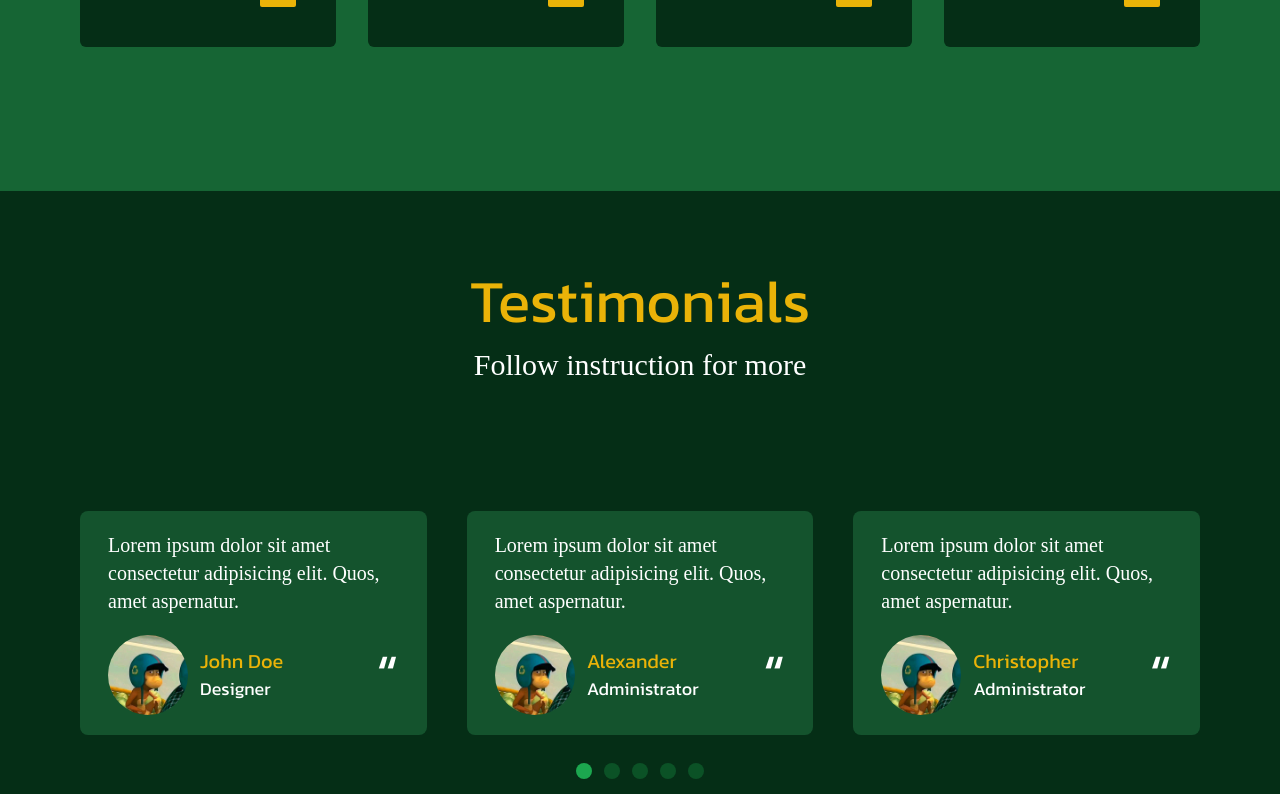
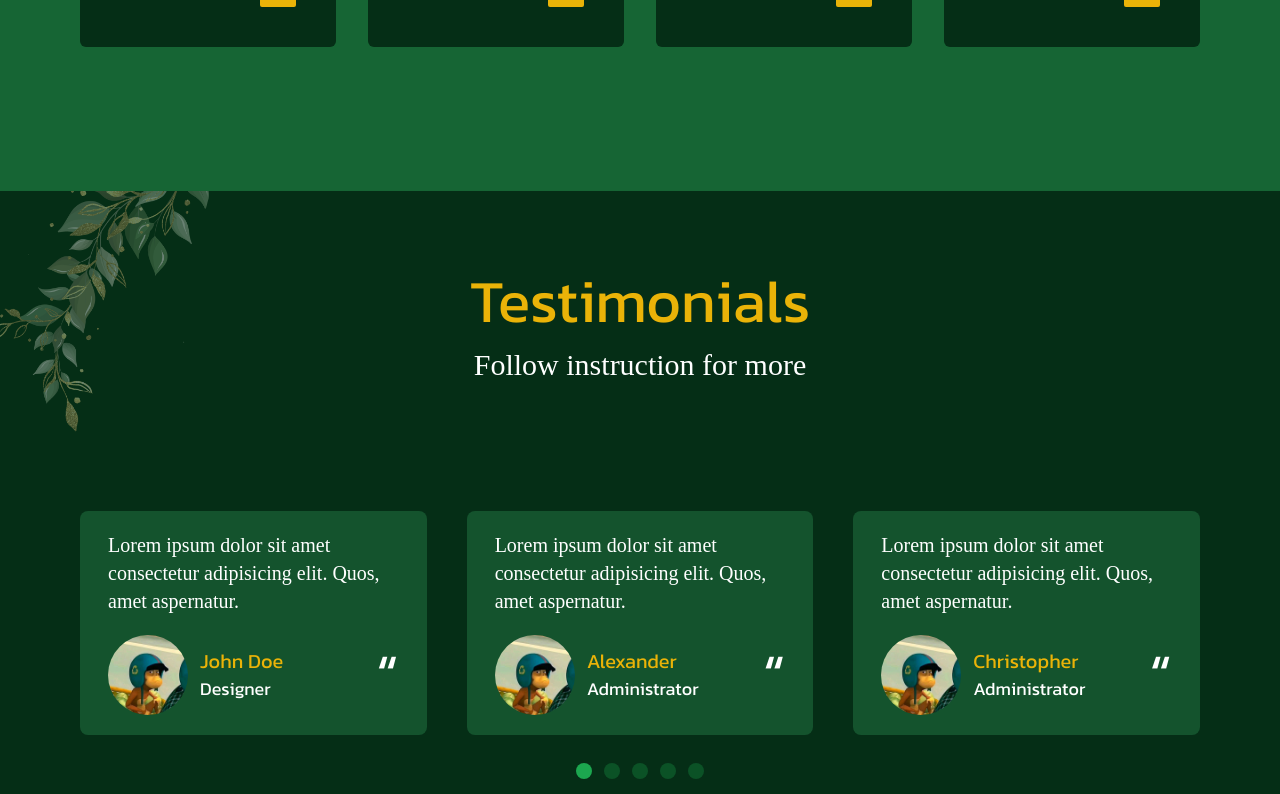
Before and after one commit to sahrulromadi/Plantify-Front-End, a React (Vite) app: page / in a window 1280 px wide. Shown: the part 3066-3860 px from the top of the page. Built offline with nearby package versions, Linux system fonts and the light colour scheme; a web font is replaced by a local one.

Commit message:
nambah dekorasi di testimoni

```diff
--- a/src/pages/TestimonialSection.jsx
+++ b/src/pages/TestimonialSection.jsx
@@ -1,6 +1,7 @@
 import React from "react";
 import { TestimonialsData } from "../data/TestimonialsData.jsx";
 import { useState } from "react";
+import Decoration from "../../public/assets/img/leaf-decoration-right.png";
 
 const TestimonialSection = () => {
   // menyimpan indeks aktif
@@ -32,7 +33,7 @@ const TestimonialSection = () => {
   return (
     <section
       id="testimoni"
-      className="relative bg-green-950 px-10 pt-20 pb-56 md:px-20"
+      className="relative overflow-hidden bg-green-950 px-10 pt-20 pb-56 md:px-20"
     >
       <div className="testimoni-title flex flex-col items-center justt0fy-center space-y-4 mb-24 md:mb-32">
         <h1 className="text-kanit text-4xl md:text-6xl text-yellow-500 ">
@@ -87,6 +88,16 @@ const TestimonialSection = () => {
         })}
       </div>
       {/* bullets end */}
+
+      {/* decoration */}
+      <div className="absolute -top-5 -left-5 transform -translate-x-10 -translate-y-10 md:-left-2">
+        <img
+          src={Decoration}
+          alt="plant-decoration"
+          className="w-60 md:w-80 opacity-40"
+        />
+      </div>
+      {/* decoration end */}
     </section>
   );
 };
```
